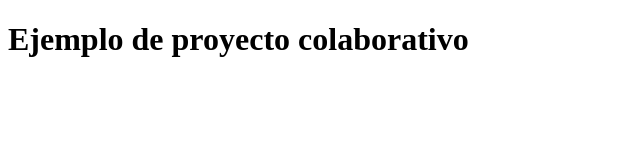
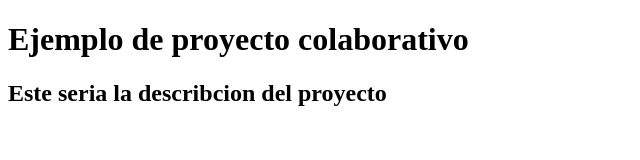
Before and after one commit to jand0513/proyecto1-copy, a plain HTML site: page index.html in a window 1280 px wide. Shown: the whole page, without its empty margins (0-640 px from the left). Drawn offline with Linux system fonts and the light colour scheme.

Commit message:
Anadiendo h2

```diff
--- a/index.html
+++ b/index.html
@@ -8,6 +8,7 @@
 <body>
     <header>
         <h1>Ejemplo de proyecto colaborativo</h1>
+        <h2>Este seria la describcion del proyecto</h2>
     </header>
 
 </body>
```
